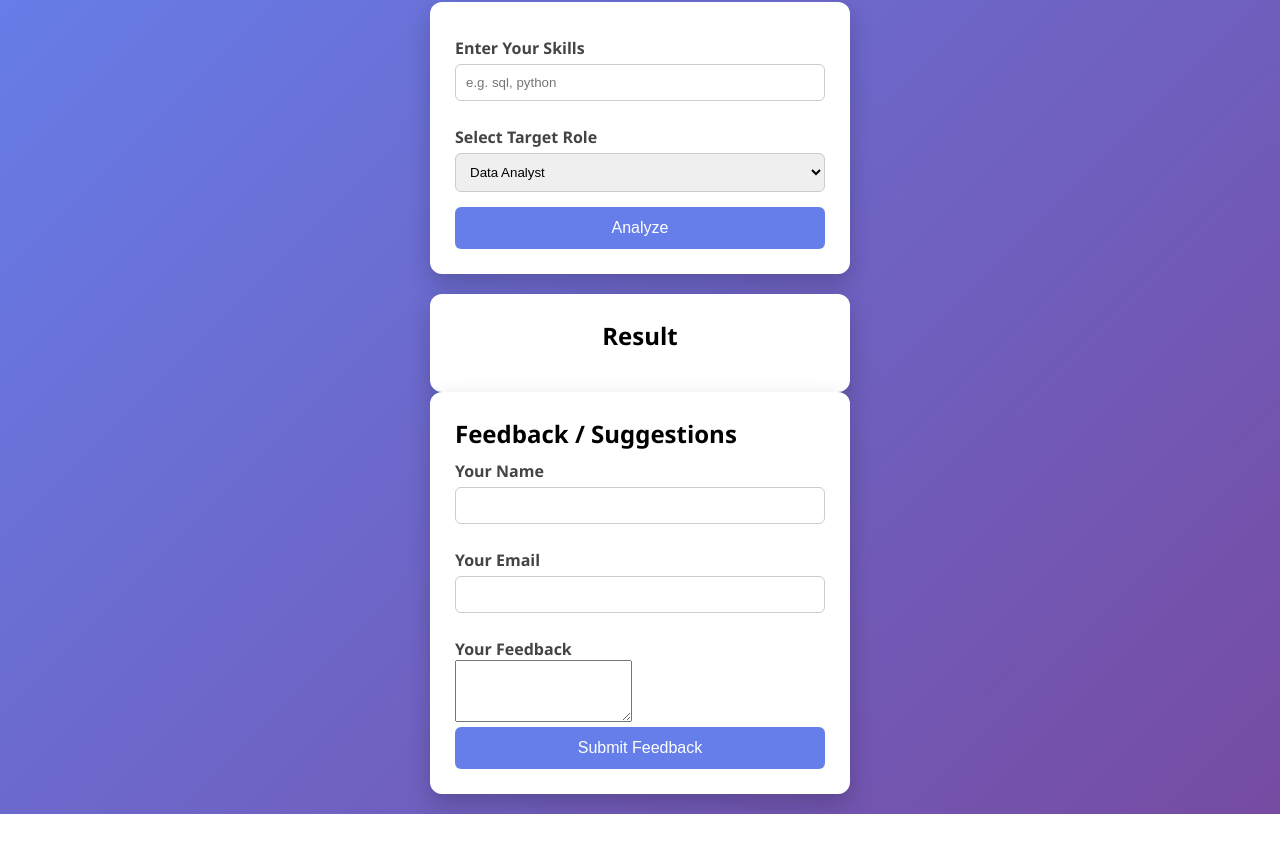
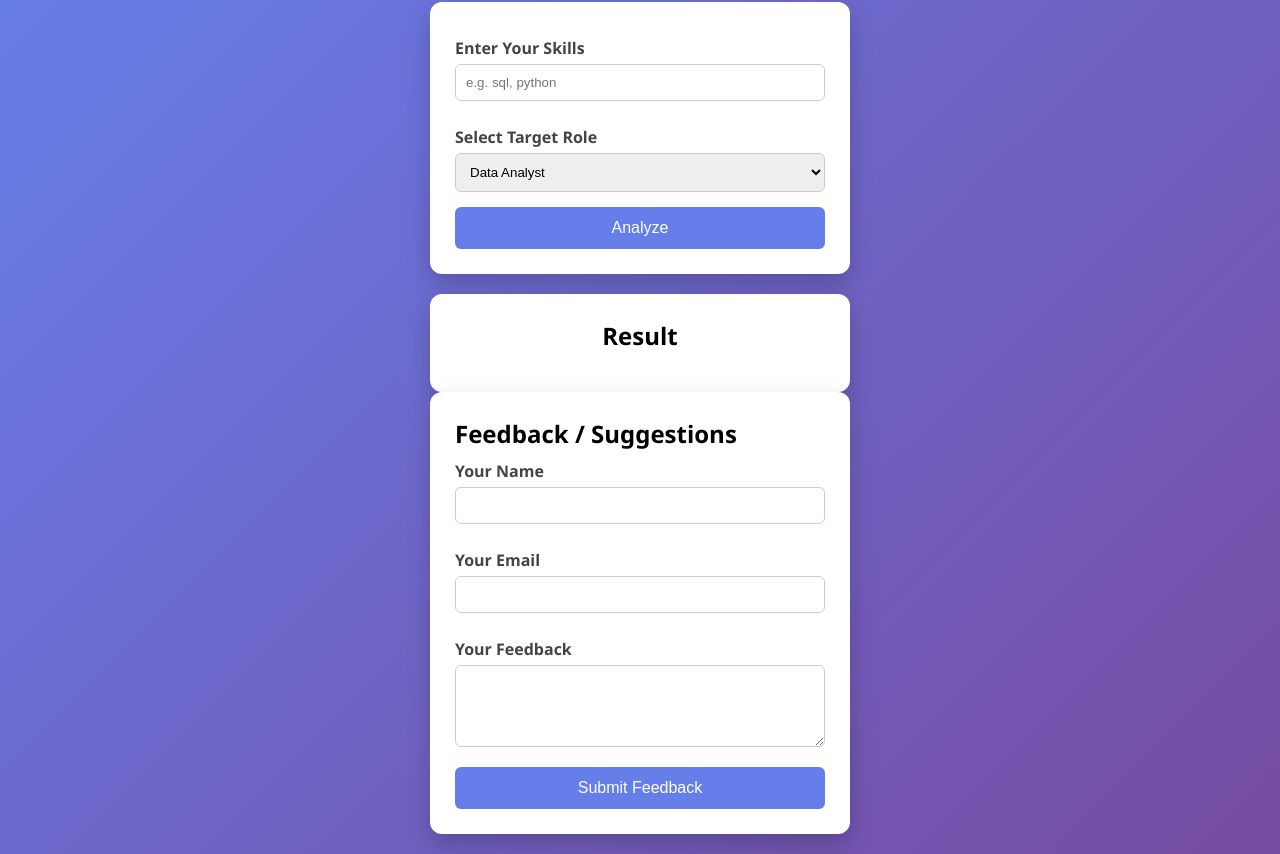
Before and after one commit to bhanutejanagulu2/pathfinder-ai, a plain HTML site: page index.html in a window 1280 px wide. Shown: the part 61-915 px from the top of the page. Before the commit the page ends 875 px from the top, so only its background shows below. Drawn offline with Linux system fonts and the light colour scheme.

Commit message:
Update style.css
added feedback section

```diff
--- a/style.css
+++ b/style.css
@@ -113,3 +113,12 @@ a {
 a:hover {
     text-decoration: underline;
 }
+/* Feedback section */
+textarea {
+    width: 100%;
+    padding: 10px;
+    border-radius: 6px;
+    border: 1px solid #ccc;
+    margin-top: 5px;
+    margin-bottom: 15px;
+}
```
